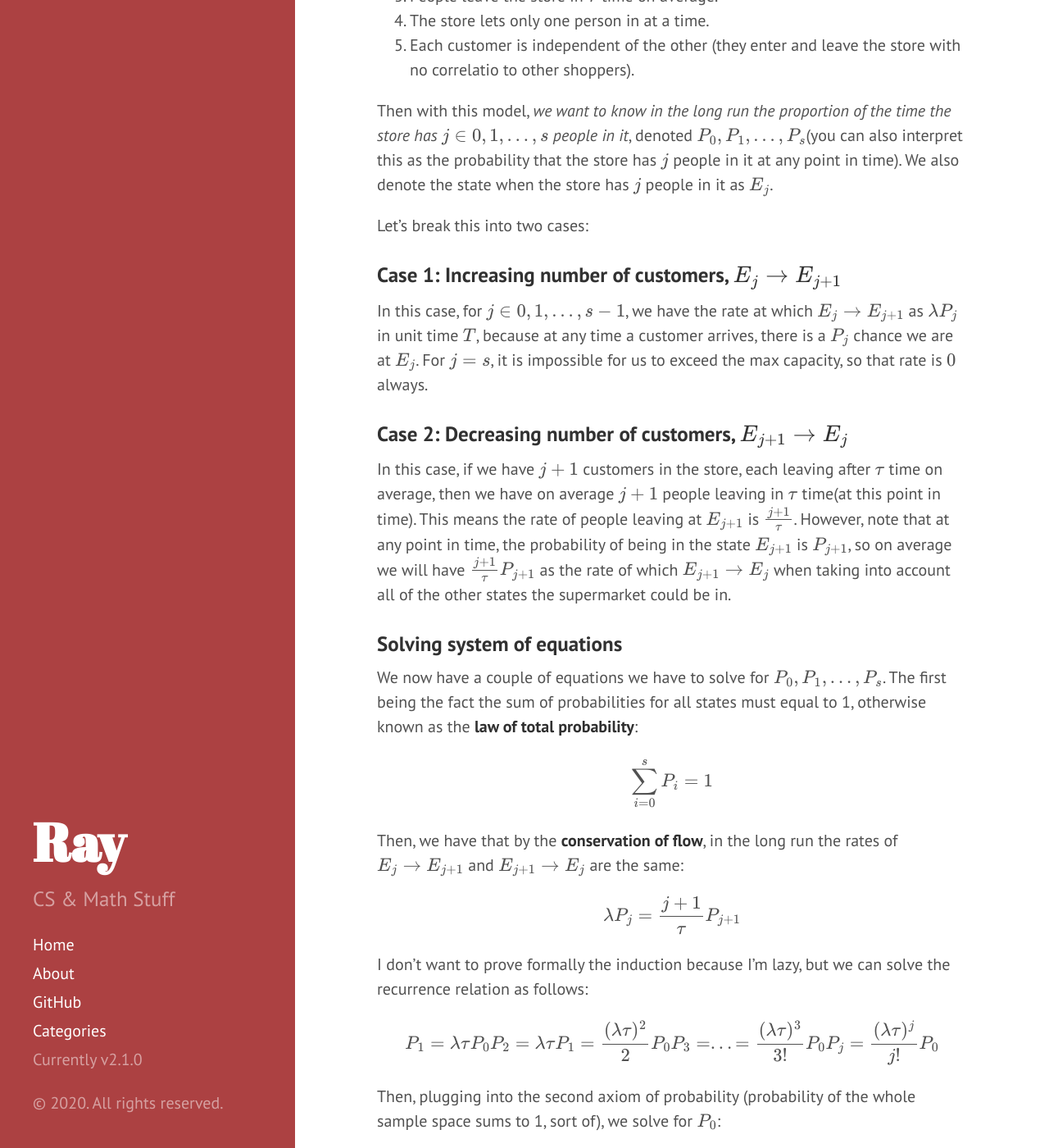
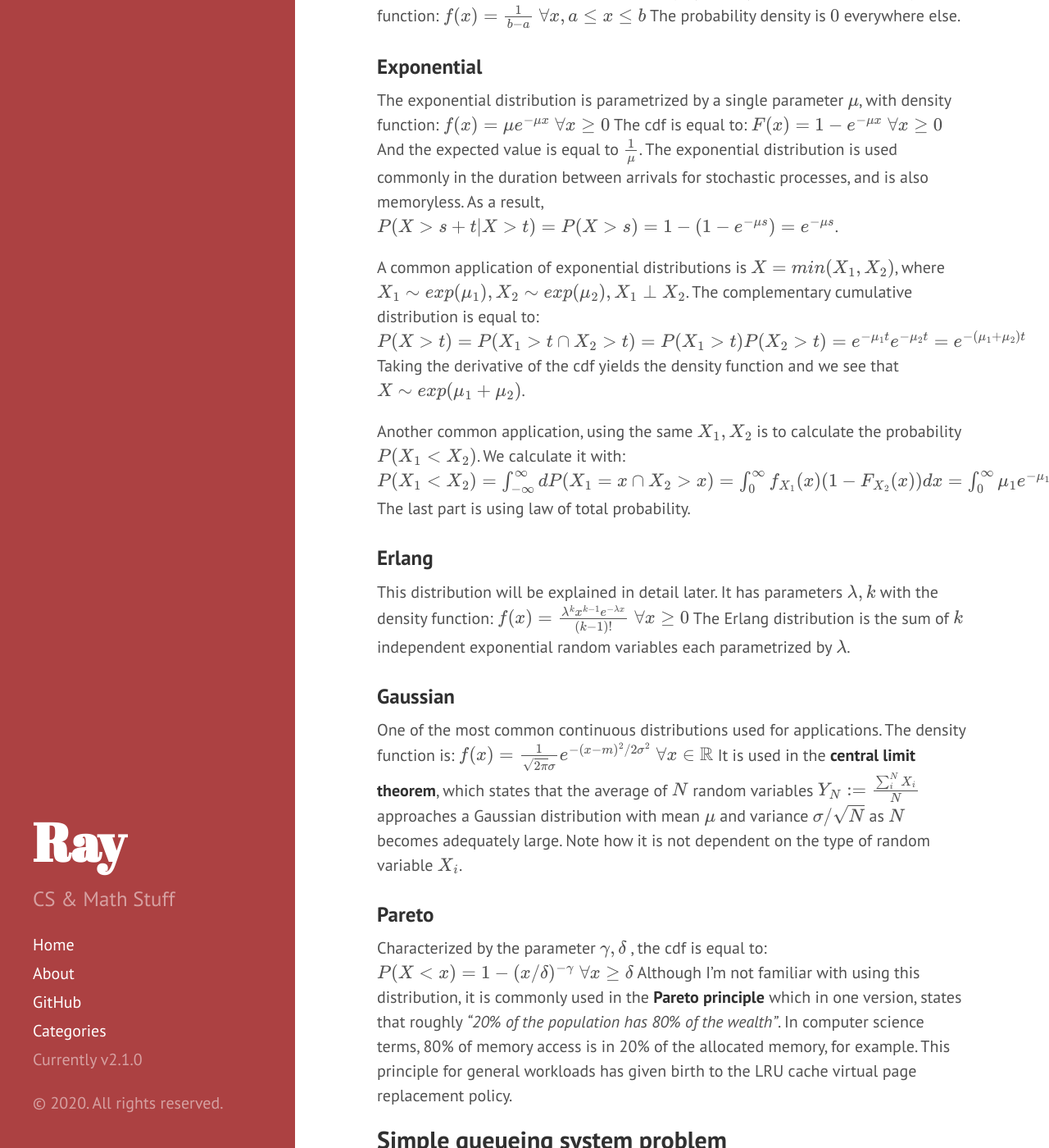
Before and after one commit to OneRaynyDay/oneraynyday.github.io, a Jekyll site: the page built from _posts/2020-04-14-Queueing-Theory-Pt1.md, in a window 1280 px wide and 1400 px high, scrolled down 6033 px. Shown: the whole window at 82% size. Built offline with Jekyll 4.4.1, drawn with Linux system fonts in a browser that asks for light colours; formulas are drawn with MathJax 3; some of the changed text lies outside the part shown.

Commit message:
Add more maths

```diff
--- a/_posts/2020-04-14-Queueing-Theory-Pt1.md
+++ b/_posts/2020-04-14-Queueing-Theory-Pt1.md
@@ -78,7 +78,6 @@
 The sum of two r.v.'s (can be generalized to any sum) is the **convolution** of their probability functions. For two r.v.'s $V_1,V_2$, the probability function for $V := V_1 + V_2$ is equal to:
 
 $$
-
 P(V=v) = \sum_{x=-\infty}^\infty P(V_1 = x)P(V_2 = v-x) \qquad\text{(Discrete)} \\
 = \int_{-\infty}^\infty f_{V_1}(x)f_{V_2}(v-x)dx \qquad\text{(Continuous)}
 $$
@@ -184,7 +183,65 @@
 
 ## Important Continuous Probability Distributions
 
-TODO
+### Uniform
+
+The uniform distribution is parametrized by $a, b \in \mathbb{R}, a < b$, with the density function:
+$$
+f(x) = \frac{1}{b-a}  \; \forall x, a \leq x \leq b
+$$
+The probability density is $0$ everywhere else.
+
+### Exponential
+
+The exponential distribution is parametrized by a single parameter $\mu$, with density function:
+$$
+f(x) = \mu e^{-\mu x} \; \forall x \geq 0
+$$
+The cdf is equal to:
+$$
+F(x) = 1-e^{-\mu x} \; \forall x \geq 0
+$$
+And the expected value is equal to $\frac{1}{\mu}$. The exponential distribution is used commonly in the duration between arrivals for stochastic processes, and is also memoryless. As a result, $P(X > s + t \| X> t) = P(X > s) = 1 - (1 - e^{-\mu s}) = e^{- \mu s}$.
+
+A common application of exponential distributions is $X = min(X_1, X_2)$, where $X_1 \sim exp(\mu_1), X_2 \sim exp(\mu_2), X_1 \perp X_2$. The complementary cumulative distribution is equal to:
+$$
+P(X > t) = P(X_1 > t \cap X_2 > t) = P(X_1>t)P(X_2>t) = e^{-\mu_1 t}e^{-\mu_2 t} = e^{-(\mu_1 + \mu_2)t}
+$$
+Taking the derivative of the cdf yields the density function and we see that $X \sim exp(\mu_1 + \mu_2)$.
+
+Another common application, using the same $X_1, X_2$ is to calculate the probability $P(X_1 < X_2)$. We calculate it with:
+$$
+P(X_1 < X_2) = \int_{-\infty}^\infty dP(X_1 = x \cap X_2 > x) \\
+= \int_0^\infty f_{X_1}(x) (1-F_{X_2}(x))dx \\
+= \int_0^\infty \mu_1 e^{-\mu_1 x} e^{-\mu_2 x} dx \\
+= \mu_1 \int_0^\infty \frac{\mu_1 + \mu_2}{\mu_1 + \mu_2} e^{-(\mu_1 + \mu_2) x} dx \\
+= \frac{\mu_1}{\mu_1 + \mu_2}
+$$
+The last part is using law of total probability.
+
+### Erlang
+
+This distribution will be explained in detail later. It has parameters $\lambda, k$ with the density function:
+$$
+f(x) = \frac{\lambda^k x^{k-1}e^{-\lambda x}}{(k-1)!} \; \forall x \geq 0
+$$
+The Erlang distribution is the sum of $k$ independent exponential random variables each parametrized by $\lambda$.
+
+### Gaussian
+
+One of the most common continuous distributions used for applications. The density function is:
+$$
+f(x) = \frac{1}{\sqrt{2\pi}\sigma}e^{-(x-m)^2/2\sigma^2} \; \forall x \in \mathbb{R}
+$$
+It is used in the **central limit theorem**, which states that the average of $N$ random variables $ Y_N := \frac{\sum_i^N X_i}{N}$ approaches a Gaussian distribution with mean $\mu$ and variance $\sigma/\sqrt N$ as $N$ becomes adequately large. Note how it is not dependent on the type of random variable $X_i$.
+
+### Pareto
+
+Characterized by the parameter $\gamma, \delta$ , the cdf is equal to:
+$$
+P(X < x) = 1 - (x/\delta)^{-\gamma} \; \forall x \geq \delta
+$$
+Although I'm not familiar with using this distribution, it is commonly used in the **Pareto principle** which in one version, states that roughly *"20% of the population has 80% of the wealth"*.  In computer science terms, 80% of memory access is in 20% of the allocated memory, for example. This principle for general workloads has given birth to the LRU cache virtual page replacement policy.
 
 ## Simple queueing system problem
 
```
